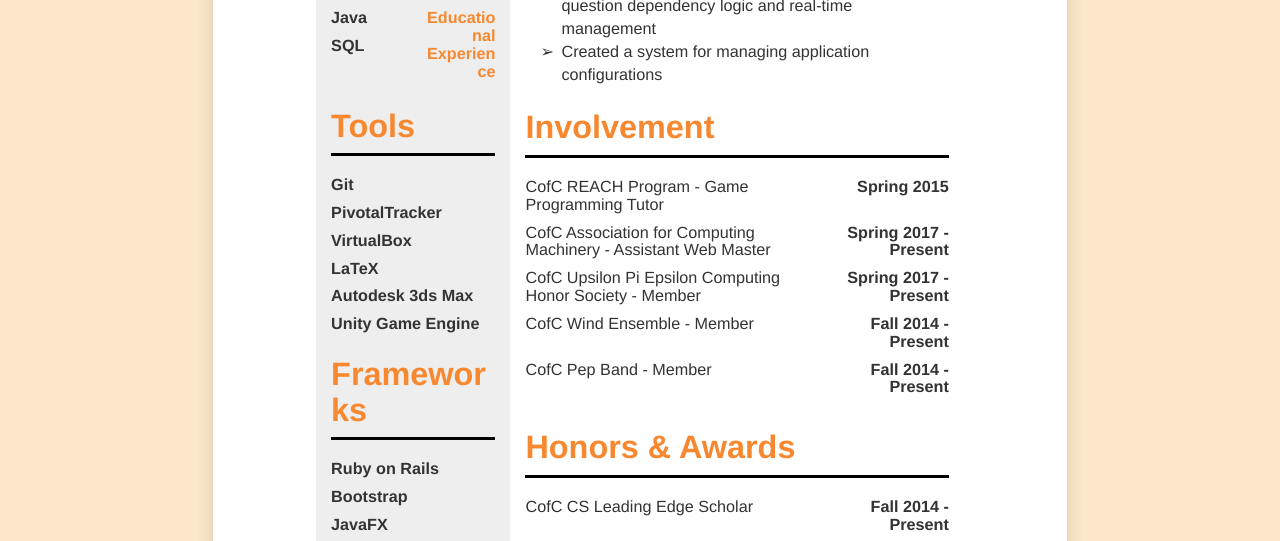
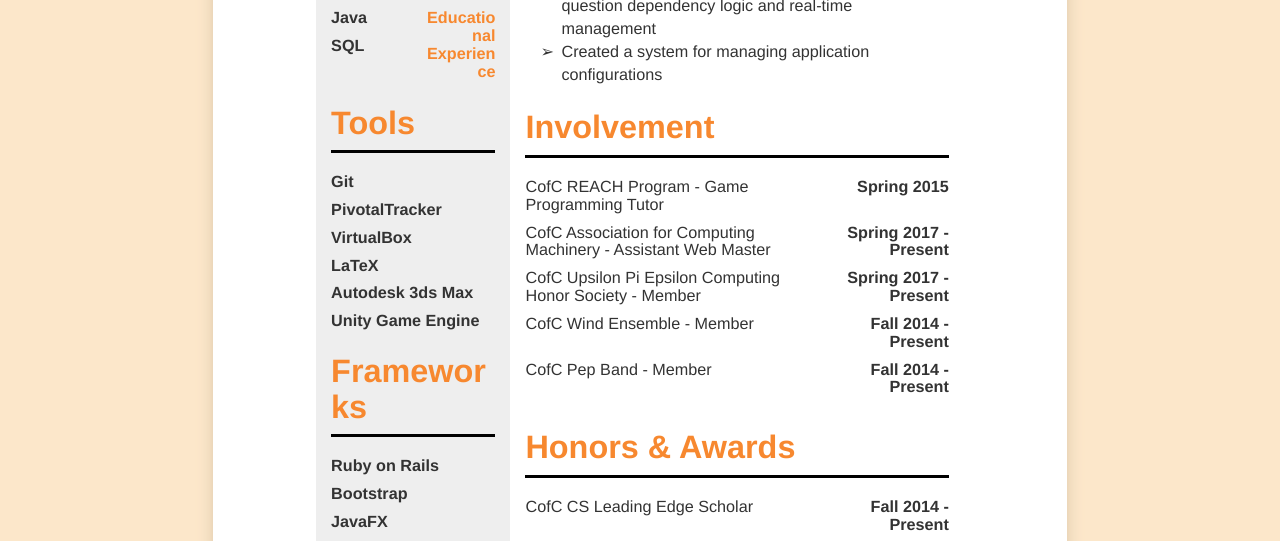
Before and after one commit to kayla-glick/kayla-glick.github.io, a Jekyll site: the page built from resume/index.html, in a window 1280 px wide. Shown: the part 1379-1920 px from the top of the page. Built offline with Jekyll 4.4.1, drawn with Linux system fonts in a browser that asks for light colours; nearby versions of some CDN libraries.

Commit message:
fix resume spacing

```diff
--- a/assets/css/resume.css
+++ b/assets/css/resume.css
@@ -126,7 +126,7 @@
 
 /* Tools Section */
 .resume-container .tools > .page-header {
-  margin-top: 18px;
+  margin-top: 15px;
 }
 
 
```
